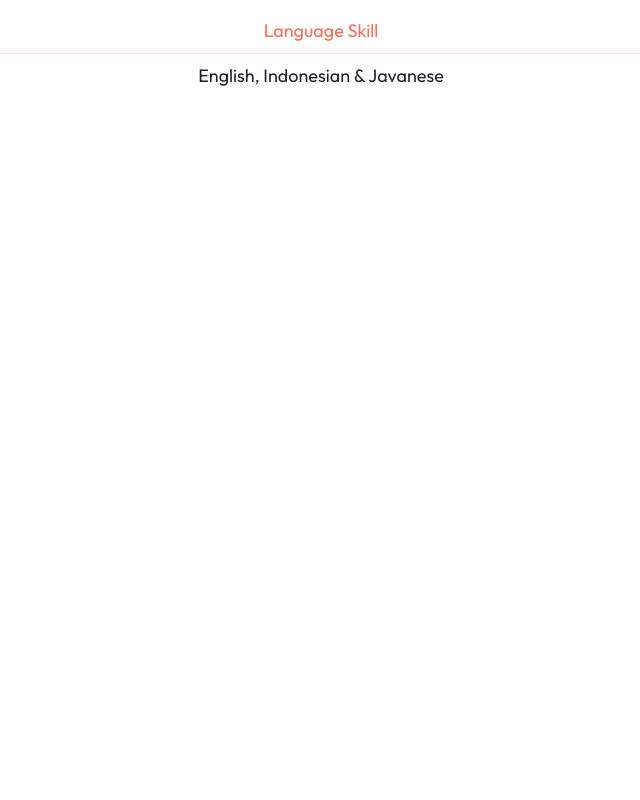
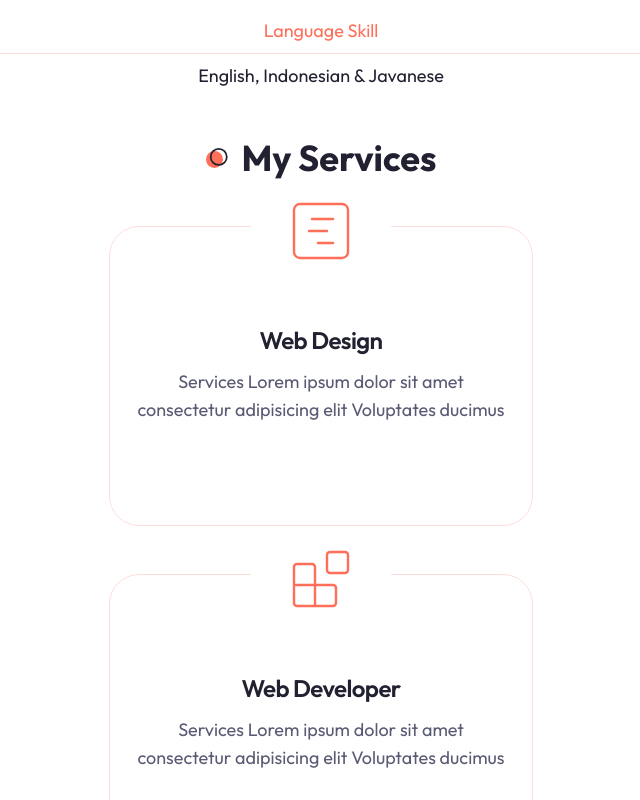
Before and after one commit to yongkisatrias/yongki-portfolio, a Next.js app: page / in a window 1280 px wide. Shown: the part 1520-2320 px from the top of the page, without its empty margins (319-959 px from the left). Built offline with nearby package versions, Linux system fonts and the light colour scheme.

Commit message:
[UPDATE] Update services section

```diff
--- a/app/page.jsx
+++ b/app/page.jsx
@@ -1,12 +1,14 @@
 // Components
 import About from "@/components/About";
 import Hero from "@/components/Hero";
+import Services from "@/components/Services";
 
 export default function Home() {
   return (
     <main>
       <Hero />
       <About />
+      <Services />
     </main>
   );
 }
--- /dev/null
+++ b/components/Services.jsx
@@ -0,0 +1,66 @@
+import { GanttChartSquare, Blocks, Gem } from "lucide-react";
+import {
+  Card,
+  CardContent,
+  CardDescription,
+  CardHeader,
+  CardTitle,
+} from "@/components/ui/card";
+
+const servicesData = [
+  {
+    icon: <GanttChartSquare size={72} strokeWidth={0.8} />,
+    title: "Web Design",
+    description:
+      "Services Lorem ipsum dolor sit amet consectetur adipisicing elit Voluptates ducimus",
+  },
+  {
+    icon: <Blocks size={72} strokeWidth={0.8} />,
+    title: "Web Developer",
+    description:
+      "Services Lorem ipsum dolor sit amet consectetur adipisicing elit Voluptates ducimus",
+  },
+  {
+    icon: <Gem size={72} strokeWidth={0.8} />,
+    title: "App Developer",
+    description:
+      "Services Lorem ipsum dolor sit amet consectetur adipisicing elit Voluptates ducimus",
+  },
+];
+
+const Services = () => {
+  return (
+    <section className="mb-12 xl:mb-36">
+      <div className="container mx-auto">
+        <h2 className="section-title mb-12 xl:mb-24 text-center mx-auto">
+          My Services
+        </h2>
+        {/* Grid Items */}
+        <div className="grid xl:grid-cols-3 justify-center gap-y-12 xl:gap-y-24 xl:gap-x-8">
+          {servicesData.map((item, index) => {
+            return (
+              <Card
+                className="w-full max-w-[424px] h-[300px] flex flex-col pt-16 pb-10 justify-center items-center relative"
+                key={index}
+              >
+                <CardHeader className="text-primary absolute -top-[60px]">
+                  <div className="w-[140px] h-[80px] bg-white dark:bg-background flex justify-center items-center">
+                    {item.icon}
+                  </div>
+                </CardHeader>
+                <CardContent className="text-center">
+                  <CardTitle className="mb-4">{item.title}</CardTitle>
+                  <CardDescription className="text-lg">
+                    {item.description}
+                  </CardDescription>
+                </CardContent>
+              </Card>
+            );
+          })}
+        </div>
+      </div>
+    </section>
+  );
+};
+
+export default Services;
--- a/components/ui/card.jsx
+++ b/components/ui/card.jsx
@@ -1,50 +1,68 @@
-import * as React from "react"
+import * as React from "react";
 
-import { cn } from "@/lib/utils"
+import { cn } from "@/lib/utils";
 
 const Card = React.forwardRef(({ className, ...props }, ref) => (
   <div
     ref={ref}
-    className={cn("rounded-lg border bg-card text-card-foreground shadow-sm", className)}
-    {...props} />
-))
-Card.displayName = "Card"
+    className={cn(
+      "rounded-[30px] border bg-background text-card-foreground",
+      className
+    )}
+    {...props}
+  />
+));
+Card.displayName = "Card";
 
 const CardHeader = React.forwardRef(({ className, ...props }, ref) => (
   <div
     ref={ref}
     className={cn("flex flex-col space-y-1.5 p-6", className)}
-    {...props} />
-))
-CardHeader.displayName = "CardHeader"
+    {...props}
+  />
+));
+CardHeader.displayName = "CardHeader";
 
 const CardTitle = React.forwardRef(({ className, ...props }, ref) => (
   <h3
     ref={ref}
-    className={cn("text-2xl font-semibold leading-none tracking-tight", className)}
-    {...props} />
-))
-CardTitle.displayName = "CardTitle"
+    className={cn(
+      "text-2xl font-semibold leading-none tracking-tight",
+      className
+    )}
+    {...props}
+  />
+));
+CardTitle.displayName = "CardTitle";
 
 const CardDescription = React.forwardRef(({ className, ...props }, ref) => (
   <p
     ref={ref}
     className={cn("text-sm text-muted-foreground", className)}
-    {...props} />
-))
-CardDescription.displayName = "CardDescription"
+    {...props}
+  />
+));
+CardDescription.displayName = "CardDescription";
 
 const CardContent = React.forwardRef(({ className, ...props }, ref) => (
   <div ref={ref} className={cn("p-6 pt-0", className)} {...props} />
-))
-CardContent.displayName = "CardContent"
+));
+CardContent.displayName = "CardContent";
 
 const CardFooter = React.forwardRef(({ className, ...props }, ref) => (
   <div
     ref={ref}
     className={cn("flex items-center p-6 pt-0", className)}
-    {...props} />
-))
-CardFooter.displayName = "CardFooter"
+    {...props}
+  />
+));
+CardFooter.displayName = "CardFooter";
 
-export { Card, CardHeader, CardFooter, CardTitle, CardDescription, CardContent }
+export {
+  Card,
+  CardHeader,
+  CardFooter,
+  CardTitle,
+  CardDescription,
+  CardContent,
+};
```
